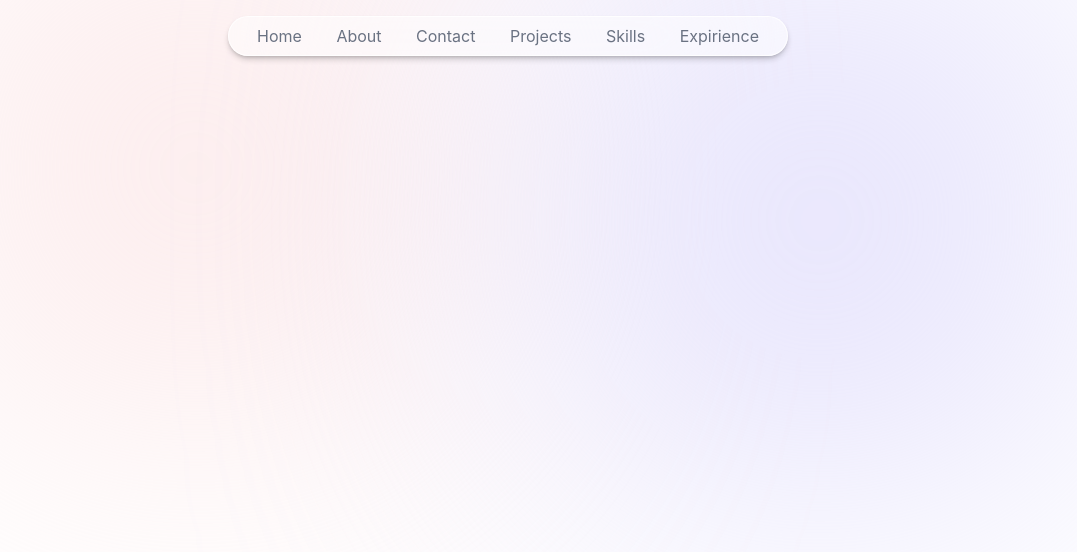
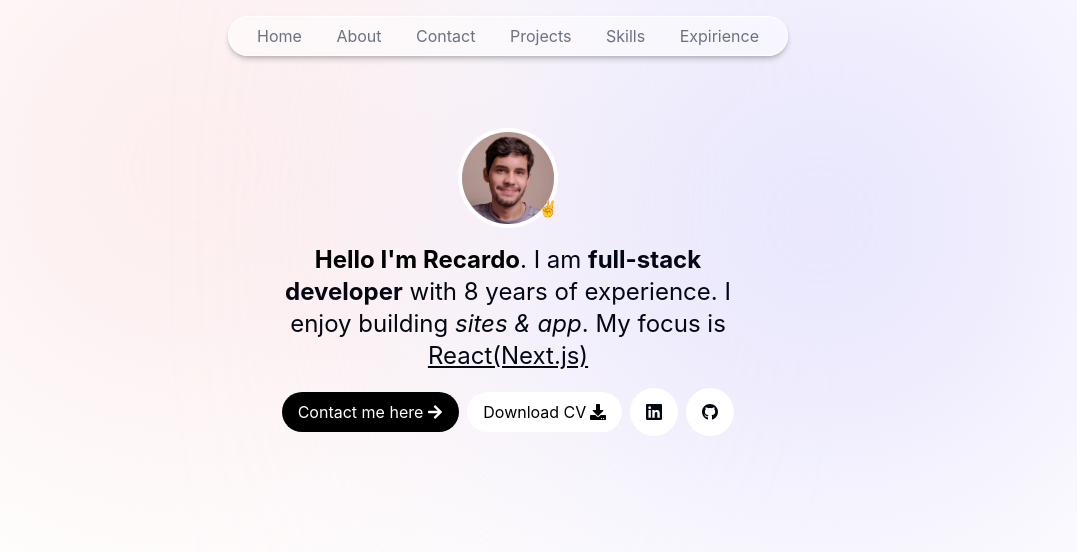
Before and after one commit to Nazim9945/Funny-Dummy-portfolio, a React app: page / in a window 1280 px wide. Shown: the top 552 px of the page, without its empty margins (132-1209 px from the left). Built offline with nearby package versions, Linux system fonts and the light colour scheme; the HTML template or start-up script is replaced by a standard one.

Commit message:
Hero section done

```diff
--- a/package.json
+++ b/package.json
@@ -14,6 +14,7 @@
     "motion": "^12.38.0",
     "react": "^19.2.5",
     "react-dom": "^19.2.5",
+    "react-icons": "^5.6.0",
     "tailwindcss": "^4.2.4"
   },
   "devDependencies": {
--- a/src/App.tsx
+++ b/src/App.tsx
@@ -1,4 +1,5 @@
 import Header from "./components/Header";
+import Hero from "./components/Hero";
 
 
 
@@ -6,10 +7,12 @@ function App() {
 
 
   return (
-    <main className="text-gray-950">
-      <div className="bg-gray-primary absolute h-124 w-124 rounded-full -top-20 left-20 blur-[10rem] "></div>
-      <div className="bg-blue-primary absolute h-130 w-124 rounded-full -top-10 right-20 blur-[10rem] "></div>
+    <main className="text-gray-950 pt-32">
+      <div className="bg-gray-primary absolute h-124 w-124 rounded-full -top-20 left-20 blur-[10rem] -z-10"></div>
+      <div className="bg-blue-primary absolute h-130 w-124 rounded-full -top-10 right-20 blur-[10rem] -z-10"></div>
       <Header/>
+      <Hero/>
+
     </main>
   );
 }
--- a/src/components/Header.tsx
+++ b/src/components/Header.tsx
@@ -7,14 +7,14 @@ const Header = () => {
       <motion.div className="fixed left-1/2 -translate-x-1/2 top-0 rounded-none h-10 bg-white/50 border border-white/80 shadow-md shadow-black/20  backdrop-blur-3xl sm:top-4 sm:rounded-full sm:w-140 flex justify-between items-center px-3 w-full "
       initial={{y:-100,opacity:0}}
       animate={{y:0,opacity:1}}
-      transition={{delay:1}}
+      transition={{duration:0.75}}
       >
         {["Home", "About", "Contact", "Projects", "Skills", "Expirience"].map((d) => {
           return (
             <motion.div
               initial={{ y: -100, opacity: 0 }}
               animate={{ y: 0, opacity: 1 }}
-              transition={{ delay: 0.75 }}
+              transition={{ delay: 0.5 }}
               className="transition-all duration-300 cursor-pointer hover:bg-gray-200 text-gray-500 hover:text-black rounded-full px-4 py-1"
             >
               {d}
--- /dev/null
+++ b/src/components/Hero.tsx
@@ -0,0 +1,67 @@
+import { motion } from 'motion/react';
+import Profile from '../../public/profilePhoto.jpg'
+import { FaArrowRight, FaDownload, FaGithub, FaLinkedin } from 'react-icons/fa';
+
+
+
+const Hero=()=>{
+    return (
+      <div className="w-120 mx-auto flex flex-col items-center justify-center gap-4">
+        <div className="relative">
+          <motion.img
+            src={Profile}
+            className="h-25 w-25 rounded-full border-4 border-white object-cover"
+            initial={{ opacity: 0, scale: 0, x: -200 }}
+            animate={{ opacity: 1, scale: 1, x: 0 }}
+            transition={{ delay: 1.2, duration: 1 }}
+          />
+          <motion.span
+            initial={{ opacity: 0, scale: 0, x: 200 }}
+            animate={{ opacity: 1, scale: 1, x: 0 }}
+            transition={{ delay: 1.7, duration: 1 }}
+            className="absolute right-0 bottom-2"
+          >
+            ✌️
+          </motion.span>
+        </div>
+        <motion.div
+          initial={{ opacity: 0, y: 200, scale: 0 }}
+          animate={{ opacity: 1, y: 0, scale: 1 }}
+          transition={{ delay: 2, duration: 1 }}
+          className="text-center text-2xl"
+        >
+          <span className="font-bold text-black">Hello I'm Recardo</span>. I am{" "}
+          <span className="font-bold">full-stack developer</span> with{" "}
+          <span>8 years</span> of experience. I enjoy building{" "}
+          <span className="italic">sites & app</span>. My focus is{" "}
+          <span className="underline">React(Next.js)</span>
+        </motion.div>
+        <motion.div
+         initial={{ opacity: 0, y: 100 }}
+          animate={{ opacity: 1, y: 0}}
+          transition={{ delay: 2.4, duration: 1 }}
+         className="flex items-center justify-between gap-2">
+          <div className="bg-black text-white px-4 py-2 group rounded-full flex items-center justify-center cursor-pointer">
+            <div>Contact me here</div>
+            <span className="ml-1 group-hover:translate-x-1">
+              <FaArrowRight />
+            </span>
+          </div>
+          <div className="bg-white text-black px-4 py-2  rounded-full flex items-center justify-center cursor-pointer">
+            <div> Download CV </div>
+            <span className="ml-1">
+              <FaDownload />
+            </span>
+          </div>
+          <div className="h-12 w-12  bg-white rounded-full p-4 flex items-center cursor-pointer">
+            <FaLinkedin  className='text-2xl'/>
+          </div>
+          <div className="h-12 w-12  bg-white rounded-full p-4 flex items-center cursor-pointer">
+            <FaGithub  className='text-2xl'/>
+          </div>
+        </motion.div>
+      </div>
+    );
+
+}
+export default Hero
```
Also changed, not shown: public/profilePhoto.jpg (added), 1 other file (tests, documents, lock files or other folders).
